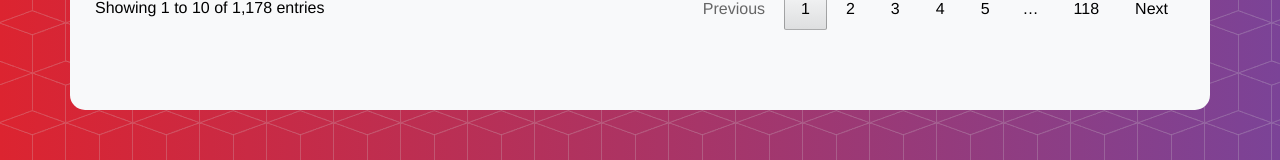
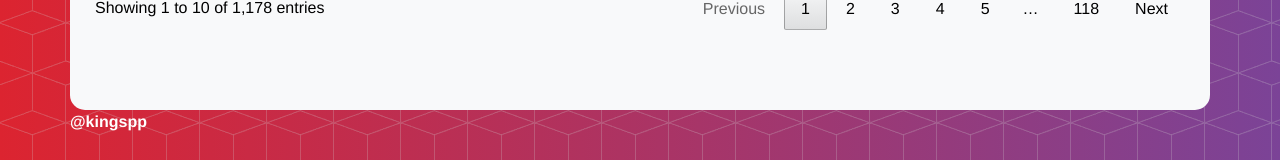
Before and after one commit to kingspp/tf-contrib-analyzer, a Flask app: page / in a window 1280 px wide. Shown: the part 640-800 px from the top of the page. Run offline with Flask 2, Linux system fonts and the light colour scheme; some libraries are stand-ins or nearby versions; some web fonts are replaced.

Commit message:
Updated css

```diff
--- a/static/css/new-age.css
+++ b/static/css/new-age.css
@@ -15,13 +15,15 @@
 }
 
 a {
-    color: #fdcc52;
+    /*color: #fdcc52;*/
+    color: #FFF;
     -webkit-transition: all .35s;
     transition: all .35s;
 }
 
 a:hover, a:focus {
-    color: #fcbd20;
+    /*color: #fcbd20;*/
+    color: #FFF;
 }
 
 hr {
--- a/templates/index.html
+++ b/templates/index.html
@@ -43,7 +43,7 @@
 <!-- Navigation -->
 <nav class="navbar navbar-expand-lg navbar-light fixed-top" id="mainNav">
     <div class="container">
-        <a class="navbar-brand js-scroll-trigger" href="#page-top">TF Contrib Analyzer</a>
+        <a class="navbar-brand js-scroll-trigger" href="#page-top" >TF Contrib Analyzer</a>
         <button class="navbar-toggler navbar-toggler-right" type="button" data-toggle="collapse"
                 data-target="#navbarResponsive" aria-controls="navbarResponsive" aria-expanded="false"
                 aria-label="Toggle navigation">
@@ -71,9 +71,15 @@
 
         <div class="row h-100 custom_shadow">
             <div class="col-md-12" style="padding: 25px;">
-{#                <div class="header-content">#}
-                    <table id="example" class="display" width="100%"></table>
-{#                </div>#}
+                {#                <div class="header-content">#}
+                <table id="example" class="display" width="100%"></table>
+                {#                </div>#}
+            </div>
+        </div>
+
+        <div class="row">
+            <div  style="color: #FFF; display:block;text-align:center">
+                <b><a href="https://github.com/kingspp">@kingspp</a></b>
             </div>
         </div>
     </div>
```
